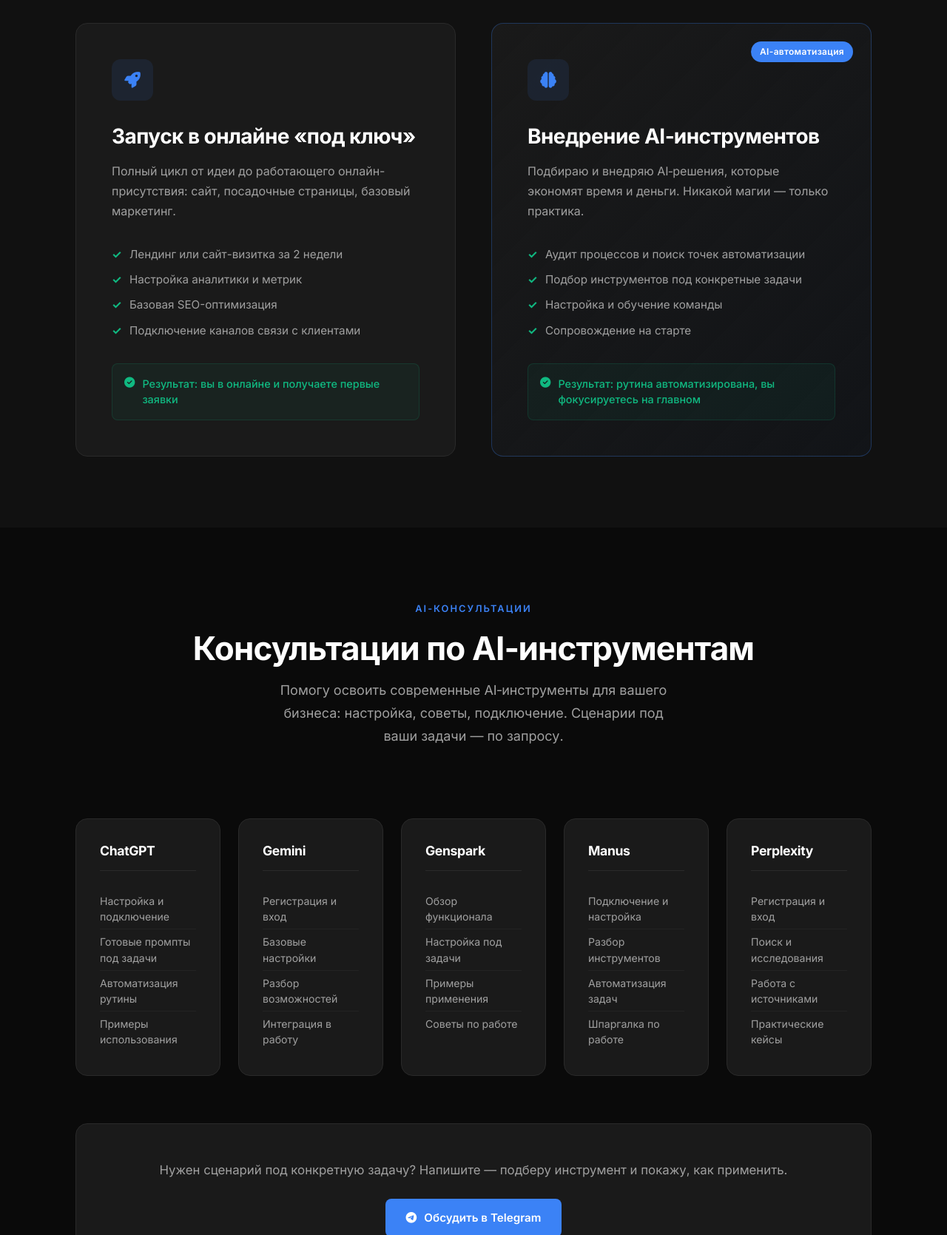
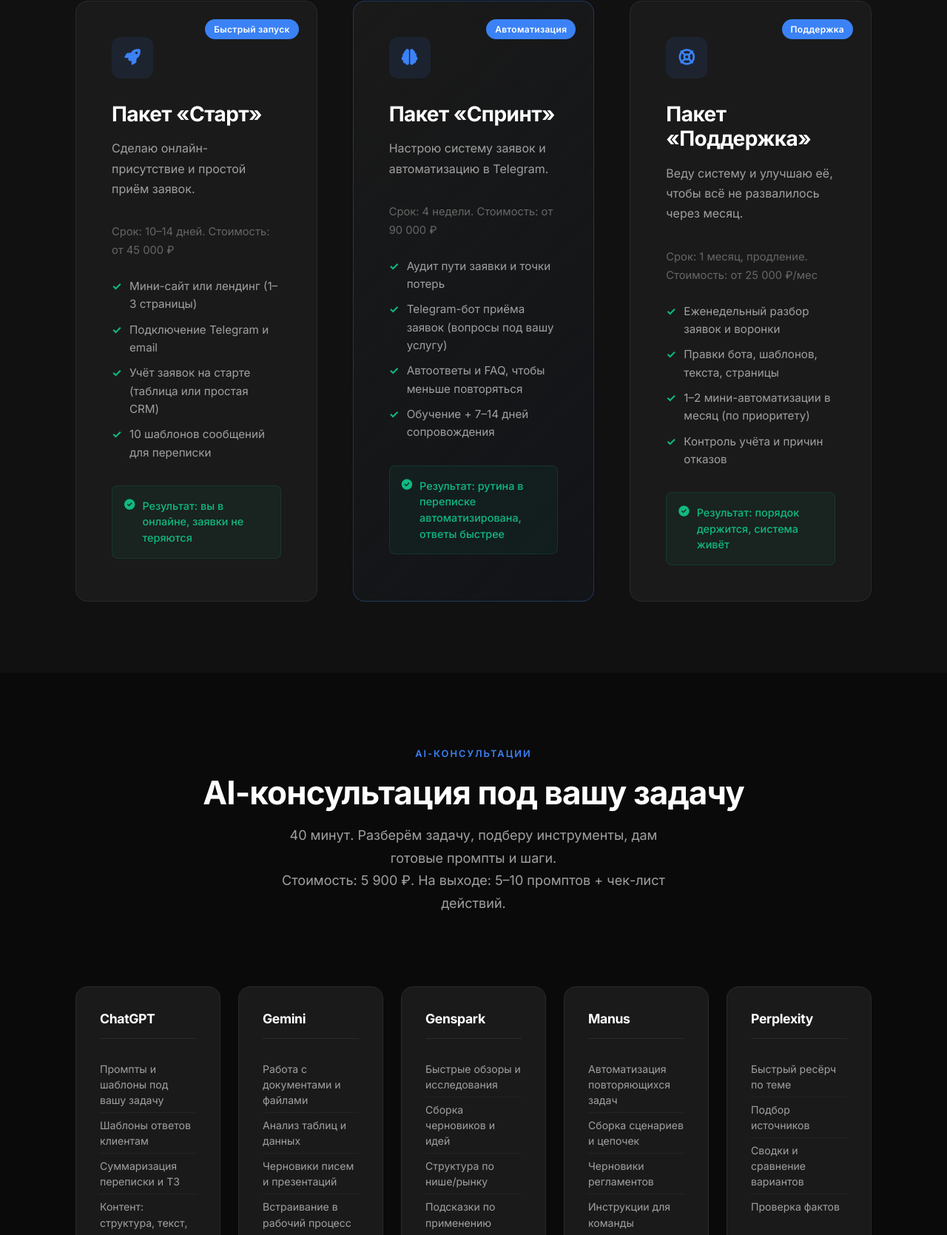
Before and after one commit to TerrificKook/dinar-agency, a plain HTML site: page index.html in a window 1280 px wide. Shown: the part 1131-2800 px from the top of the page at 74% size. Drawn offline with Linux system fonts and the light colour scheme.

Commit message:
Update copy and packages

```diff
--- a/css/style.css
+++ b/css/style.css
@@ -453,7 +453,7 @@
 
 .services-grid {
     display: grid;
-    grid-template-columns: repeat(2, 1fr);
+    grid-template-columns: repeat(3, 1fr);
     gap: var(--spacing-xl);
 }
 
@@ -529,6 +529,12 @@
     color: var(--color-text-secondary);
     margin-bottom: var(--spacing-lg);
     line-height: 1.7;
+}
+
+.service-meta {
+    color: var(--color-text-muted);
+    font-size: 0.92rem;
+    margin-bottom: var(--spacing-md);
 }
 
 .service-features {
--- a/index.html
+++ b/index.html
@@ -3,16 +3,16 @@
 <head>
     <meta charset="UTF-8">
     <meta name="viewport" content="width=device-width, initial-scale=1.0">
-    <title>dinar.agency — Запуск бизнеса в онлайне за 4 недели | Москва</title>
-    <meta name="description" content="Запуск бизнеса в онлайне за 4 недели и внедрение AI-инструментов. Сайты, лендинги, автоматизация для микробизнеса и частных специалистов. Москва. Динар Динмухаметов.">
+    <title>dinar.agency - заявки и автоматизация в Telegram за 2–4 недели</title>
+    <meta name="description" content="Соберу систему: мини-сайт или лендинг, Telegram, учёт клиентов, автоответы и сценарии. Для микробизнеса и частных специалистов.">
     <meta name="keywords" content="запуск бизнеса онлайн, создание сайта, лендинг под ключ, AI автоматизация, внедрение AI, сайт для бизнеса, Москва">
     <meta name="author" content="Динар Динмухаметов">
     <meta name="robots" content="index, follow">
     <link rel="canonical" href="https://dinar.agency/">
 
     <!-- Open Graph -->
-    <meta property="og:title" content="dinar.agency — Запуск бизнеса в онлайне за 4 недели">
-    <meta property="og:description" content="Помогаю микробизнесу и частным специалистам запускаться в онлайне и внедрять AI-инструменты. Москва.">
+    <meta property="og:title" content="dinar.agency - заявки и автоматизация в Telegram за 2–4 недели">
+    <meta property="og:description" content="Соберу систему: мини-сайт или лендинг, Telegram, учёт клиентов, автоответы и сценарии. Для микробизнеса и частных специалистов.">
     <meta property="og:type" content="website">
     <meta property="og:url" content="https://dinar.agency/">
     <meta property="og:image" content="https://dinar.agency/images/logo.png">
@@ -30,7 +30,7 @@
         "@context": "https://schema.org",
         "@type": "ProfessionalService",
         "name": "dinar.agency",
-        "description": "Запуск бизнеса в онлайне и внедрение AI-инструментов для микробизнеса и частных специалистов",
+        "description": "Соберу систему: мини-сайт или лендинг, Telegram, учёт клиентов, автоответы и сценарии. Для микробизнеса и частных специалистов.",
         "url": "https://dinar.agency",
         "logo": "https://dinar.agency/images/logo.png",
         "image": "https://dinar.agency/images/dinar-photo.jpeg",
@@ -100,13 +100,13 @@
                     <span class="badge-text">Быстрый старт в онлайне</span>
                 </div>
                 <h1 class="hero-title">
-                    Запуск бизнеса в онлайне
-                    <span class="title-accent">за 4 недели</span>
+                    Заявки и порядок в Telegram
+                    <span class="title-accent">за 2–4 недели</span>
                 </h1>
                 <p class="hero-description">
-                    Помогаю микробизнесу и частным специалистам быстро и без лишних затрат
-                    запускать онлайн-присутствие и внедрять AI&#8209;инструменты для роста.
-                    <strong>Без воды, по делу.</strong>
+                    Соберу систему: мини-сайт или лендинг, Telegram, учёт клиентов, автоответы и сценарии.
+                    <strong>Чтобы вы не теряли заявки и отвечали быстрее.</strong>
+                    Без воды. По делу.
                 </p>
                 <div class="hero-actions">
                     <a href="https://t.me/mrdinar" target="_blank" rel="noopener" class="btn btn-primary">
@@ -136,49 +136,74 @@
         <div class="container">
             <div class="section-header">
                 <span class="section-tag">Услуги</span>
-                <h2 class="section-title">Что я делаю</h2>
-                <p class="section-subtitle">Два ключевых направления, которые реально помогают бизнесу расти</p>
+                <h2 class="section-title">Пакеты</h2>
+                <p class="section-subtitle">Три формата работы с понятным результатом и сроками.</p>
             </div>
 
             <div class="services-grid">
                 <div class="service-card">
+                    <div class="service-badge">Быстрый запуск</div>
                     <div class="service-icon">
                         <i class="fas fa-rocket"></i>
                     </div>
-                    <h3 class="service-title">Запуск в онлайне «под ключ»</h3>
+                    <h3 class="service-title">Пакет «Старт»</h3>
                     <p class="service-description">
-                        Полный цикл от идеи до работающего онлайн-присутствия: сайт, посадочные страницы, базовый маркетинг.
+                        Сделаю онлайн-присутствие и простой приём заявок.
                     </p>
+                    <p class="service-meta">Срок: 10–14 дней. Стоимость: от 45 000 ₽</p>
                     <ul class="service-features">
-                        <li>Лендинг или сайт-визитка за 2 недели</li>
-                        <li>Настройка аналитики и метрик</li>
-                        <li>Базовая SEO-оптимизация</li>
-                        <li>Подключение каналов связи с клиентами</li>
+                        <li>Мини-сайт или лендинг (1–3 страницы)</li>
+                        <li>Подключение Telegram и email</li>
+                        <li>Учёт заявок на старте (таблица или простая CRM)</li>
+                        <li>10 шаблонов сообщений для переписки</li>
                     </ul>
                     <div class="service-result">
                         <i class="fas fa-check-circle"></i>
-                        Результат: вы в онлайне и получаете первые заявки
+                        Результат: вы в онлайне, заявки не теряются
                     </div>
                 </div>
 
                 <div class="service-card featured">
-                    <div class="service-badge">AI-автоматизация</div>
+                    <div class="service-badge">Автоматизация</div>
                     <div class="service-icon">
                         <i class="fas fa-brain"></i>
                     </div>
-                    <h3 class="service-title">Внедрение AI&#8209;инструментов</h3>
+                    <h3 class="service-title">Пакет «Спринт»</h3>
                     <p class="service-description">
-                        Подбираю и внедряю AI&#8209;решения, которые экономят время и деньги. Никакой магии — только практика.
+                        Настрою систему заявок и автоматизацию в Telegram.
                     </p>
+                    <p class="service-meta">Срок: 4 недели. Стоимость: от 90 000 ₽</p>
                     <ul class="service-features">
-                        <li>Аудит процессов и поиск точек автоматизации</li>
-                        <li>Подбор инструментов под конкретные задачи</li>
-                        <li>Настройка и обучение команды</li>
-                        <li>Сопровождение на старте</li>
+                        <li>Аудит пути заявки и точки потерь</li>
+                        <li>Telegram-бот приёма заявок (вопросы под вашу услугу)</li>
+                        <li>Автоответы и FAQ, чтобы меньше повторяться</li>
+                        <li>Обучение + 7–14 дней сопровождения</li>
                     </ul>
                     <div class="service-result">
                         <i class="fas fa-check-circle"></i>
-                        Результат: рутина автоматизирована, вы фокусируетесь на главном
+                        Результат: рутина в переписке автоматизирована, ответы быстрее
+                    </div>
+                </div>
+
+                <div class="service-card">
+                    <div class="service-badge">Поддержка</div>
+                    <div class="service-icon">
+                        <i class="fas fa-life-ring"></i>
+                    </div>
+                    <h3 class="service-title">Пакет «Поддержка»</h3>
+                    <p class="service-description">
+                        Веду систему и улучшаю её, чтобы всё не развалилось через месяц.
+                    </p>
+                    <p class="service-meta">Срок: 1 месяц, продление. Стоимость: от 25 000 ₽/мес</p>
+                    <ul class="service-features">
+                        <li>Еженедельный разбор заявок и воронки</li>
+                        <li>Правки бота, шаблонов, текста, страницы</li>
+                        <li>1–2 мини-автоматизации в месяц (по приоритету)</li>
+                        <li>Контроль учёта и причин отказов</li>
+                    </ul>
+                    <div class="service-result">
+                        <i class="fas fa-check-circle"></i>
+                        Результат: порядок держится, система живёт
                     </div>
                 </div>
             </div>
@@ -190,8 +215,9 @@
         <div class="container">
             <div class="section-header">
                 <span class="section-tag">AI-консультации</span>
-                <h2 class="section-title">Консультации по AI&#8209;инструментам</h2>
-                <p class="section-subtitle">Помогу освоить современные AI&#8209;инструменты для вашего бизнеса: настройка, советы, подключение. Сценарии под ваши задачи — по запросу.</p>
+                <h2 class="section-title">AI-консультация под вашу задачу</h2>
+                <p class="section-subtitle">40 минут. Разберём задачу, подберу инструменты, дам готовые промпты и шаги.</p>
+                <p class="section-subtitle">Стоимость: 5 900 ₽. На выходе: 5–10 промптов + чек-лист действий.</p>
             </div>
 
             <div class="ai-tools-grid">
@@ -200,10 +226,10 @@
                         <h4 class="ai-tool-name">ChatGPT</h4>
                     </div>
                     <ul class="ai-tool-features">
-                        <li>Настройка и подключение</li>
-                        <li>Готовые промпты под задачи</li>
-                        <li>Автоматизация рутины</li>
-                        <li>Примеры использования</li>
+                        <li>Промпты и шаблоны под вашу задачу</li>
+                        <li>Шаблоны ответов клиентам</li>
+                        <li>Суммаризация переписки и ТЗ</li>
+                        <li>Контент: структура, текст, правки</li>
                     </ul>
                 </div>
 
@@ -212,10 +238,10 @@
                         <h4 class="ai-tool-name">Gemini</h4>
                     </div>
                     <ul class="ai-tool-features">
-                        <li>Регистрация и вход</li>
-                        <li>Базовые настройки</li>
-                        <li>Разбор возможностей</li>
-                        <li>Интеграция в работу</li>
+                        <li>Работа с документами и файлами</li>
+                        <li>Анализ таблиц и данных</li>
+                        <li>Черновики писем и презентаций</li>
+                        <li>Встраивание в рабочий процесс</li>
                     </ul>
                 </div>
 
@@ -224,10 +250,10 @@
                         <h4 class="ai-tool-name">Genspark</h4>
                     </div>
                     <ul class="ai-tool-features">
-                        <li>Обзор функционала</li>
-                        <li>Настройка под задачи</li>
-                        <li>Примеры применения</li>
-                        <li>Советы по работе</li>
+                        <li>Быстрые обзоры и исследования</li>
+                        <li>Сборка черновиков и идей</li>
+                        <li>Структура по нише/рынку</li>
+                        <li>Подсказки по применению</li>
                     </ul>
                 </div>
 
@@ -236,10 +262,10 @@
                         <h4 class="ai-tool-name">Manus</h4>
                     </div>
                     <ul class="ai-tool-features">
-                        <li>Подключение и настройка</li>
-                        <li>Разбор инструментов</li>
-                        <li>Автоматизация задач</li>
-                        <li>Шпаргалка по работе</li>
+                        <li>Автоматизация повторяющихся задач</li>
+                        <li>Сборка сценариев и цепочек</li>
+                        <li>Черновики регламентов</li>
+                        <li>Инструкции для команды</li>
                     </ul>
                 </div>
 
@@ -248,16 +274,16 @@
                         <h4 class="ai-tool-name">Perplexity</h4>
                     </div>
                     <ul class="ai-tool-features">
-                        <li>Регистрация и вход</li>
-                        <li>Поиск и исследования</li>
-                        <li>Работа с источниками</li>
-                        <li>Практические кейсы</li>
+                        <li>Быстрый ресёрч по теме</li>
+                        <li>Подбор источников</li>
+                        <li>Сводки и сравнение вариантов</li>
+                        <li>Проверка фактов</li>
                     </ul>
                 </div>
             </div>
 
             <div class="ai-tools-cta">
-                <p>Нужен сценарий под конкретную задачу? Напишите — подберу инструмент и покажу, как применить.</p>
+                <p>Нужен сценарий под задачу? Напишите в Telegram, подберу инструмент и покажу, как применить.</p>
                 <div class="ai-tools-actions">
                     <a href="https://t.me/mrdinar" target="_blank" rel="noopener" class="btn btn-primary">
                         <i class="fab fa-telegram-plane"></i>
@@ -274,7 +300,7 @@
             <div class="section-header">
                 <span class="section-tag">Аудитория</span>
                 <h2 class="section-title">Для кого это</h2>
-                <p class="section-subtitle">Если узнаёте себя — давайте поговорим</p>
+                <p class="section-subtitle">Если узнаёте себя, давайте обсудим задачу.</p>
             </div>
 
             <div class="audience-grid">
@@ -282,22 +308,22 @@
                     <div class="audience-icon">
                         <i class="fas fa-seedling"></i>
                     </div>
-                    <h4>Начинающие предприниматели</h4>
-                    <p>Нужен быстрый старт в онлайне. Без переплат за разработку и месяцев ожидания.</p>
+                    <h4>Микробизнес и сервисы</h4>
+                    <p>Заявки в Telegram или WhatsApp, хаос в переписке, часть клиентов теряется. Нужен порядок и учёт.</p>
                 </div>
                 <div class="audience-card">
                     <div class="audience-icon">
                         <i class="fas fa-user-tie"></i>
                     </div>
                     <h4>Частные специалисты</h4>
-                    <p>Юристы, консультанты, мастера — тем, кто хочет профессионально упаковать свои услуги.</p>
+                    <p>Нужно упаковать услугу, сделать страницу и настроить запись или приём заявок без сложных систем.</p>
                 </div>
                 <div class="audience-card">
                     <div class="audience-icon">
                         <i class="fas fa-store"></i>
                     </div>
-                    <h4>Владельцы малого бизнеса</h4>
-                    <p>Хотите автоматизировать рутину с помощью AI и освободить время для развития.</p>
+                    <h4>Небольшие команды</h4>
+                    <p>Хотите разгрузить себя и сотрудников: шаблоны, инструкции, автоответы, AI-сценарии.</p>
                 </div>
             </div>
         </div>
@@ -314,29 +340,30 @@
                     <span class="section-tag">Обо мне</span>
                     <h2 class="section-title">Динар Динмухаметов</h2>
                     <p class="about-description">
-                        Я помогаю малому бизнесу и частным специалистам запускаться в онлайне и работать эффективнее
-                        с помощью AI&#8209;инструментов. Мой подход — минимум воды, максимум пользы.
+                        24+ года в управлении проектами и работе с клиентами. Люблю, когда всё доведено до результата и работает, а не лежит в переписке.
                     </p>
                     <p class="about-description">
-                        Каждый проект — это конкретный результат в определённые сроки.
-                        Я не продаю «стратегии на 100 страниц» — я делаю так, чтобы ваш бизнес заработал в онлайне.
+                        Собираю систему под ключ: смысл и текст, страница, коммуникация в Telegram, учёт заявок, автоматизация рутины.
+                    </p>
+                    <p class="about-description">
+                        Формат работы простой: фиксируем цель, делаем артефакты, запускаем, затем сопровождаю на старте.
                     </p>
                     <div class="about-values">
                         <div class="value-item">
                             <i class="fas fa-bullseye"></i>
-                            <span>Только практика, никакой воды</span>
+                            <span>Только практика</span>
                         </div>
                         <div class="value-item">
                             <i class="fas fa-clock"></i>
-                            <span>Результат за 2 недели</span>
+                            <span>Артефакты на выходе</span>
                         </div>
                         <div class="value-item">
                             <i class="fas fa-handshake"></i>
-                            <span>Индивидуальный подход</span>
+                            <span>Старт 10–14 дней</span>
                         </div>
                         <div class="value-item">
                             <i class="fas fa-robot"></i>
-                            <span>AI для повышения эффективности</span>
+                            <span>Спринт 4 недели</span>
                         </div>
                     </div>
                 </div>
@@ -352,8 +379,7 @@
                     <span class="section-tag">Контакты</span>
                     <h2 class="section-title">Давайте обсудим ваш проект</h2>
                     <p class="contact-description">
-                        Напишите мне — расскажу, чем могу помочь, и сориентирую по срокам и стоимости.
-                        Первая консультация — бесплатно.
+                        Напишите, кратко опишите задачу. Я отвечу с вариантом решения, сроками и примерной стоимостью. Первый созвон 15 минут бесплатно.
                     </p>
                 </div>
                 <div class="contact-cards">
@@ -393,8 +419,7 @@
                 <div class="footer-brand">
                     <span class="brand-text">dinar.agency</span>
                     <p class="footer-description">
-                        Запуск бизнеса в онлайне и внедрение AI&#8209;инструментов.<br>
-                        Быстро. По делу. С результатом.
+                        Заявки, упаковка, автоматизация. Быстро. По делу. С результатом.
                     </p>
                 </div>
                 <div class="footer-links">
```
